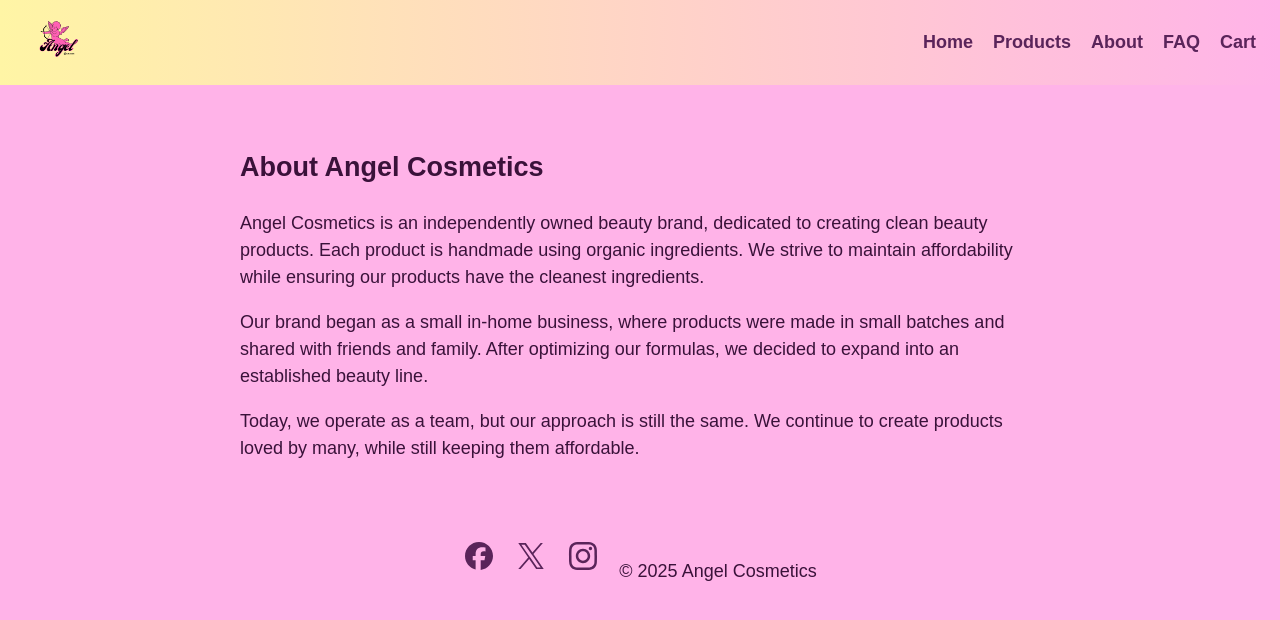
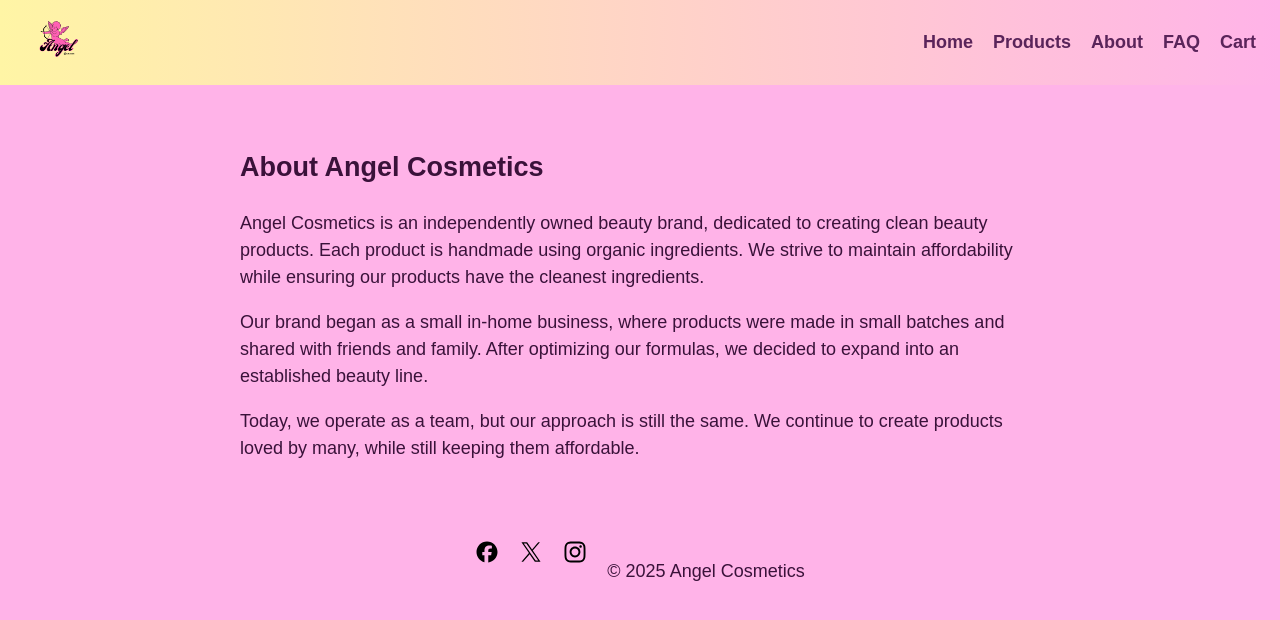
Before and after one commit to possiblyleahsimone/angelcosmetics.github.io, a plain HTML site: page about.html in a window 1280 px wide. Drawn offline with Linux system fonts and the light colour scheme.

Commit message:
Update styles.css

```diff
--- a/styles.css
+++ b/styles.css
@@ -271,8 +271,11 @@ footer {
 }
 
 .social-links a svg {
-  fill: #5a245a;
-  transition: opacity 0.2 ease;
+  width: 24px;
+  height: 24px;
+  fill; #5a245a;
+  display: block;
+  transition: opacity 0.2s ease;
 }
 
 .social-links a:hover svg {
```
